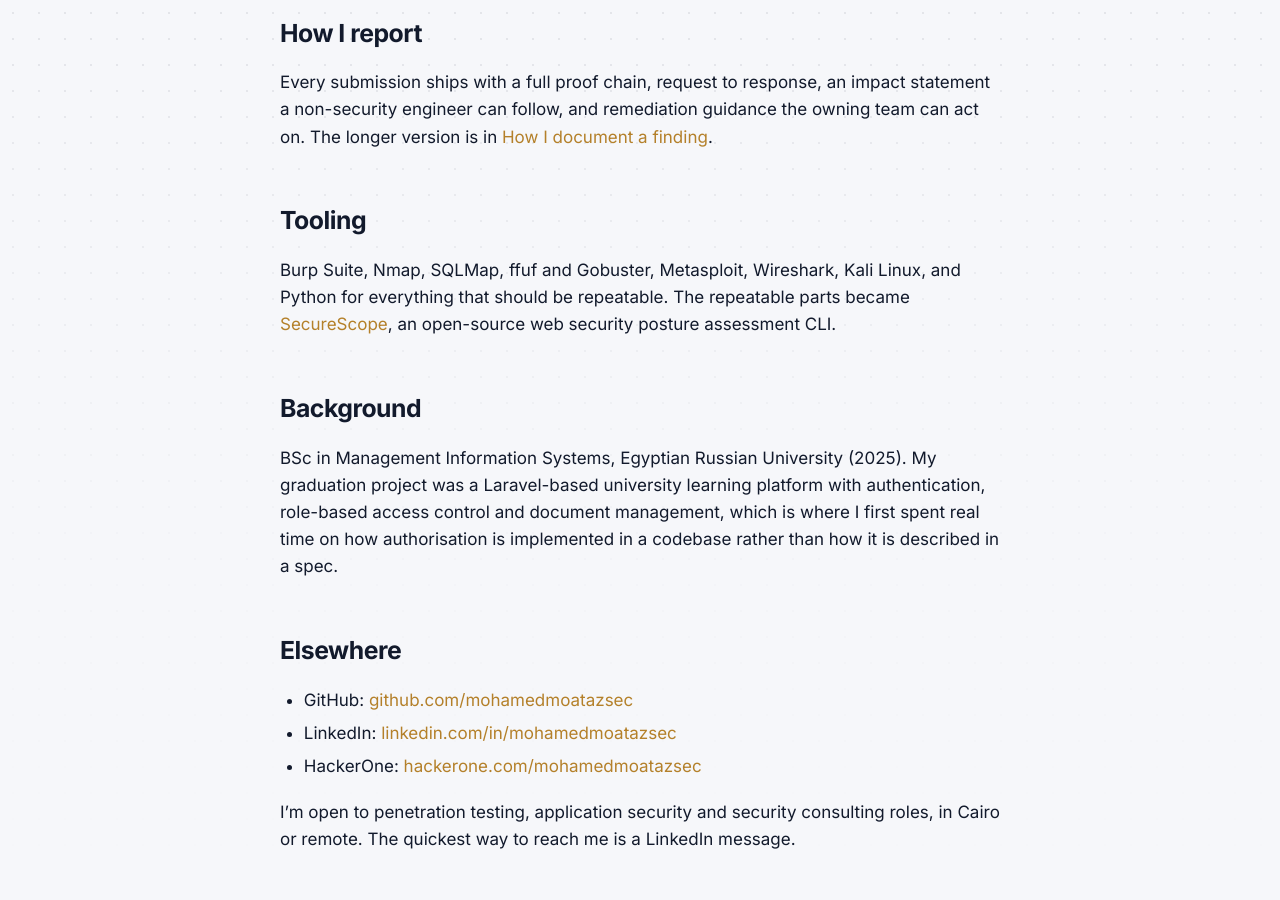
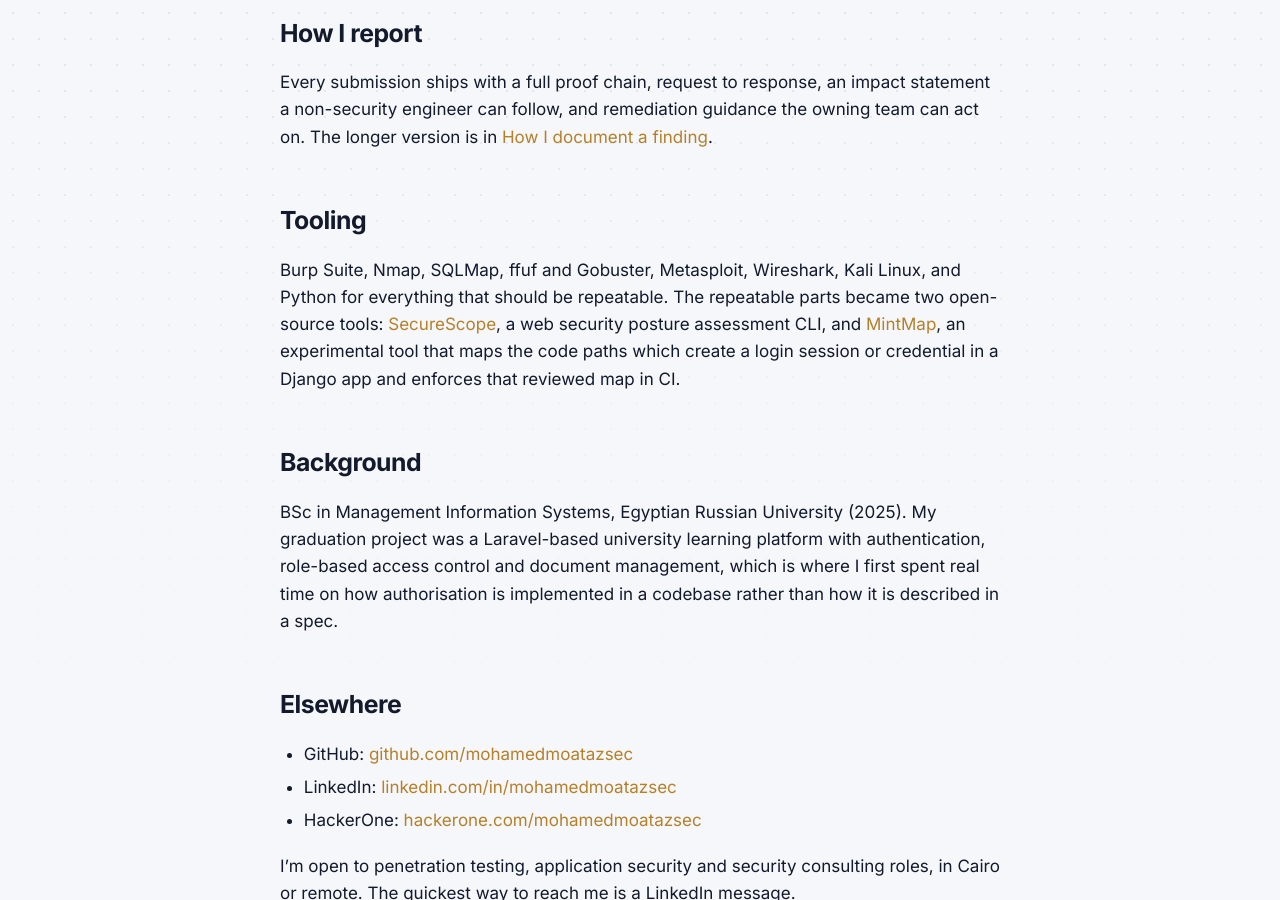
Before and after one commit to mohamedmoatazsec/mohamedmoatazsec.github.io, a Jekyll site: the page built from about.md, in a window 1280 px wide and 900 px high, scrolled down 711 px. Built offline with Jekyll 4.4.1, drawn with Linux system fonts in a browser that asks for light colours.

Commit message:
Update tooling section with MintMap details
Added information about MintMap as an experimental tool for Django apps.

```diff
--- a/about.md
+++ b/about.md
@@ -31,9 +31,11 @@ longer version is in [How I document a finding]({{ '/writeups/2026/the-proof-cha
 ## Tooling
 
 Burp Suite, Nmap, SQLMap, ffuf and Gobuster, Metasploit, Wireshark, Kali Linux, and Python for
-everything that should be repeatable. The repeatable parts became
-[SecureScope](https://github.com/mohamedmoatazsec/SecureScope), an open-source web security
-posture assessment CLI.
+everything that should be repeatable. The repeatable parts became two open-source tools:
+[SecureScope](https://github.com/mohamedmoatazsec/SecureScope), a web security posture
+assessment CLI, and [MintMap](https://github.com/mohamedmoatazsec/mintmap), an experimental
+tool that maps the code paths which create a login session or credential in a Django app and
+enforces that reviewed map in CI.
 
 ## Background
 
```
